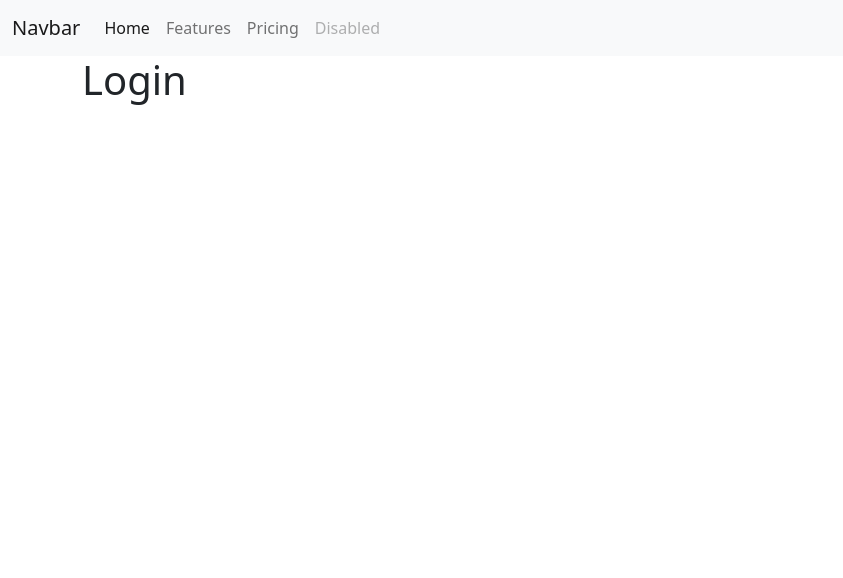
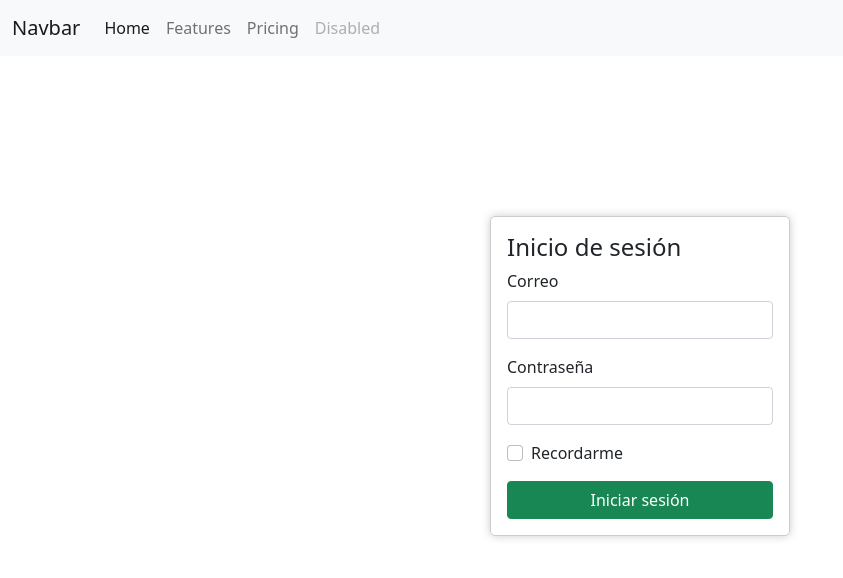
Before and after one commit to Darwin325/prueba-vue-full, a Vue app: page /#/login in a window 1280 px wide. Shown: the top 578 px of the page, without its empty margins (0-843 px from the left). Built offline with nearby package versions, Linux system fonts and the light colour scheme.

Commit message:
Formulario para inicio de sesión

```diff
--- a/src/App.vue
+++ b/src/App.vue
@@ -1,12 +1,13 @@
-<script setup lang="ts">
+<script setup
+    lang="ts">
 import NabBar from './components/Shared/NavBar.vue'
 </script>
 
 <template>
   <NabBar />
-   <div class="container">
-      <router-view></router-view>
-   </div>
+  <div class="container">
+    <router-view />
+  </div>
 </template>
 
 <style scoped></style>
--- a/src/components/Auth/Login.vue
+++ b/src/components/Auth/Login.vue
@@ -1,7 +1,67 @@
-<script setup lang="ts"></script>
+<script setup
+    lang="ts"></script>
 
 <template>
-   <h1>Login</h1>
+  <div class="login">
+    <div class="content">
+      <h4>Inicio de sesión</h4>
+
+      <form @submit.prevent="">
+        <div class="mb-3">
+          <label for="exampleInputEmail1"
+              class="form-label">Correo</label>
+          <input type="email"
+              class="form-control"
+              name="email"
+              id="email"
+              required>
+        </div>
+
+        <div class="mb-3">
+          <label for="exampleInputPassword1"
+              class="form-label">Contraseña</label>
+          <input type="password"
+              class="form-control"
+              name="password"
+              id="password"
+              required>
+        </div>
+
+        <div class="mb-3 form-check">
+          <input type="checkbox"
+              class="form-check-input"
+              id="exampleCheck1">
+          <label class="form-check-label"
+              for="exampleCheck1">Recordarme</label>
+        </div>
+
+        <div class="d-grid gap-2">
+          <button type="submit"
+              class="btn btn-success">Iniciar sesión
+          </button>
+        </div>
+      </form>
+    </div>
+  </div>
 </template>
 
-<style scoped></style>
+<style scoped>
+.login {
+  display: flex;
+  flex-direction: column;
+  justify-content: center;
+  width: 100%;
+  height: 80vh;
+  max-width: 330px;
+  padding: 15px;
+  margin: auto;
+}
+
+.content {
+  border: solid 1px #ccc;
+  padding: 1rem;
+  border-radius: 5px;
+  box-shadow: 0 0 10px rgba(0, 0, 0, 0.2);
+}
+
+</style>
--- a/src/main.ts
+++ b/src/main.ts
@@ -1,5 +1,6 @@
 import { createApp } from "vue"
 import App from "./App.vue"
 import router from "./Routes/main"
+import "./style.css"
 
 createApp(App).use(router).mount("#app")
--- a/src/style.css
+++ b/src/style.css
@@ -1,80 +1,7 @@
 :root {
-  font-family: Inter, system-ui, Avenir, Helvetica, Arial, sans-serif;
-  line-height: 1.5;
-  font-weight: 400;
-
-  color-scheme: light dark;
-  color: rgba(255, 255, 255, 0.87);
-  background-color: #242424;
-
-  font-synthesis: none;
-  text-rendering: optimizeLegibility;
-  -webkit-font-smoothing: antialiased;
-  -moz-osx-font-smoothing: grayscale;
-  -webkit-text-size-adjust: 100%;
+    --background-color: '#343A40';
+    --text-color: '#fff';
+    --primary-color: '#0077B5';
+    --secondary-color: '#FFB900';
+    --acent-color: '#34A853';
 }
-
-a {
-  font-weight: 500;
-  color: #646cff;
-  text-decoration: inherit;
-}
-a:hover {
-  color: #535bf2;
-}
-
-body {
-  margin: 0;
-  display: flex;
-  place-items: center;
-  min-width: 320px;
-  min-height: 100vh;
-}
-
-h1 {
-  font-size: 3.2em;
-  line-height: 1.1;
-}
-
-button {
-  border-radius: 8px;
-  border: 1px solid transparent;
-  padding: 0.6em 1.2em;
-  font-size: 1em;
-  font-weight: 500;
-  font-family: inherit;
-  background-color: #1a1a1a;
-  cursor: pointer;
-  transition: border-color 0.25s;
-}
-button:hover {
-  border-color: #646cff;
-}
-button:focus,
-button:focus-visible {
-  outline: 4px auto -webkit-focus-ring-color;
-}
-
-.card {
-  padding: 2em;
-}
-
-#app {
-  max-width: 1280px;
-  margin: 0 auto;
-  padding: 2rem;
-  text-align: center;
-}
-
-@media (prefers-color-scheme: light) {
-  :root {
-    color: #213547;
-    background-color: #ffffff;
-  }
-  a:hover {
-    color: #747bff;
-  }
-  button {
-    background-color: #f9f9f9;
-  }
-}
```
Also changed, not shown: src/models/user.ts (added, +8 -0 lines), src/utils/token.ts (added, +15 -0 lines), src/utils/userLocalStore.ts (added, +14 -0 lines).
